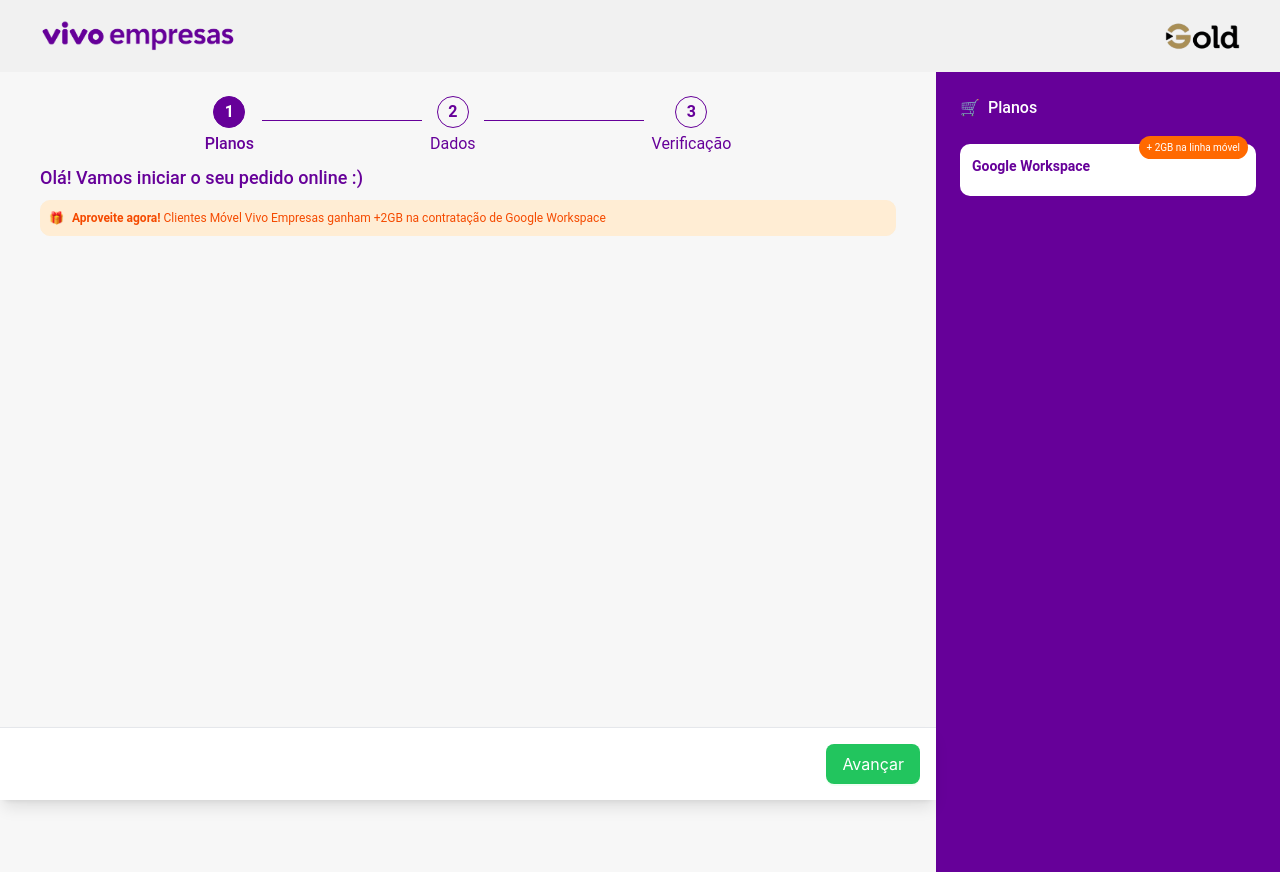
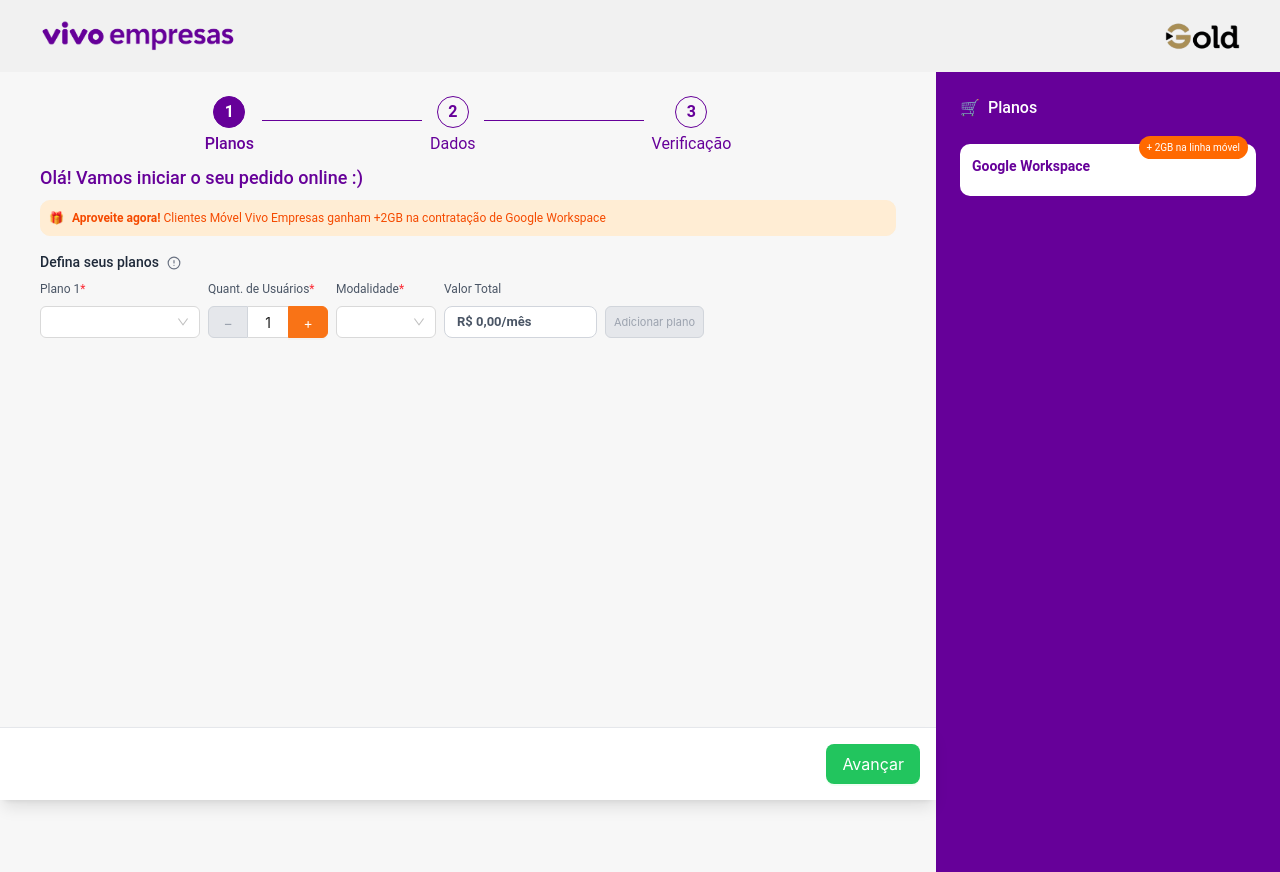
Before and after one commit to gabipq23/new-workspace-lead, a React (Vite) app: page /choose-plan in a window 1280 px wide. Built offline with nearby package versions, Linux system fonts and the light colour scheme.

Commit message:
feat: update OrderInformation component to display new plans when no workspace is present

```diff
--- a/src/components/order/firstStep/orderInformation.tsx
+++ b/src/components/order/firstStep/orderInformation.tsx
@@ -34,7 +34,7 @@
   const [showAddNewPlan, setShowAddNewPlan] = useState(false);
   const [modalAlreadyShown, setModalAlreadyShown] = useState(false);
   const [activeCollapseKeys, setActiveCollapseKeys] = useState<string[]>(
-    hasWorkspace === "true" ? ["old"] : []
+    hasWorkspace === "true" ? ["old"] : ["new"]
   );
 
   const collapseItems: CollapseProps["items"] = [];
@@ -125,6 +125,9 @@
           </div>
 
           <div className="mb-8 ">
+            {hasWorkspace === "true" ? (
+              <>
+                {" "}
                 <Collapse
                   items={collapseItems}
                   ghost
@@ -137,6 +140,22 @@
                     }
                   }}
                 />
+              </>
+            ) : (
+              <>
+                <AddNewPlan
+                  hasWorkspace={alreadyHaveWorkspace ? "true" : "false"}
+                  confirmedPlans={confirmedPlans}
+                  newPlanInput={newPlanInput}
+                  updateNewPlanInput={updateNewPlanInput}
+                  handleNewUserDecrease={handleNewUserDecrease}
+                  handleNewUserIncrease={handleNewUserIncrease}
+                  addNewPlan={addNewPlan}
+                  removePlan={removePlan}
+                  hasTriedSubmit={hasTriedSubmit}
+                />
+              </>
+            )}
           </div>
         </div>
 
```
Lines whose indentation alone changed are shown as unchanged.
